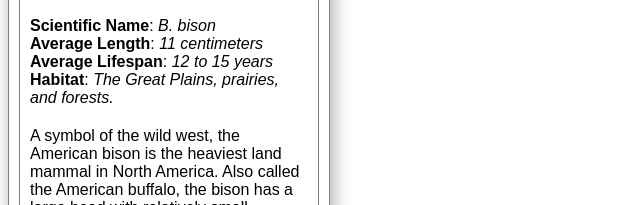
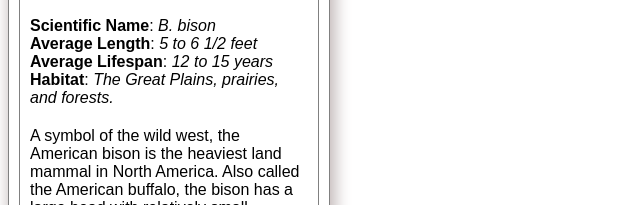
Before and after one commit to petarmihaylov/NP2-Animal-Trading-Cards, a plain HTML site: page card.html in a window 1280 px wide. Shown: the part 351-556 px from the top of the page, 0-640 px from the left. Drawn offline with Linux system fonts and the light colour scheme.

Commit message:
Correct a fact

```diff
--- a/card.html
+++ b/card.html
@@ -14,7 +14,7 @@
 			<p class="emphasize">Bison can reach speeds of up to 30 mph.</p>
 			<ul>
 				<li><span class="strong">Scientific Name</span>: <span class="emphasize">B. bison</span></li>
-				<li><span class="strong">Average Length</span>: <span class="emphasize">11 centimeters</span></li>
+				<li><span class="strong">Average Length</span>: <span class="emphasize">5 to 6 1/2 feet</span></li>
 				<li><span class="strong">Average Lifespan</span>: <span class="emphasize">12 to 15 years</span></li>
 				<li><span class="strong">Habitat</span>: <span class="emphasize">The Great Plains, prairies, and forests.</span></li>
 			</ul>
```
